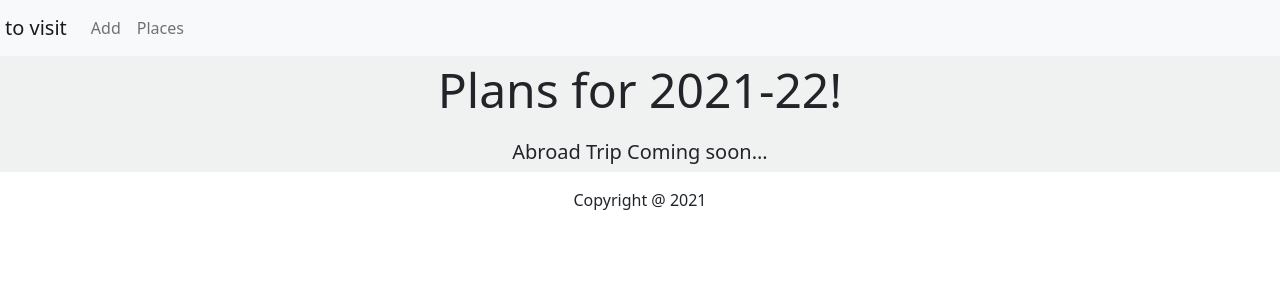
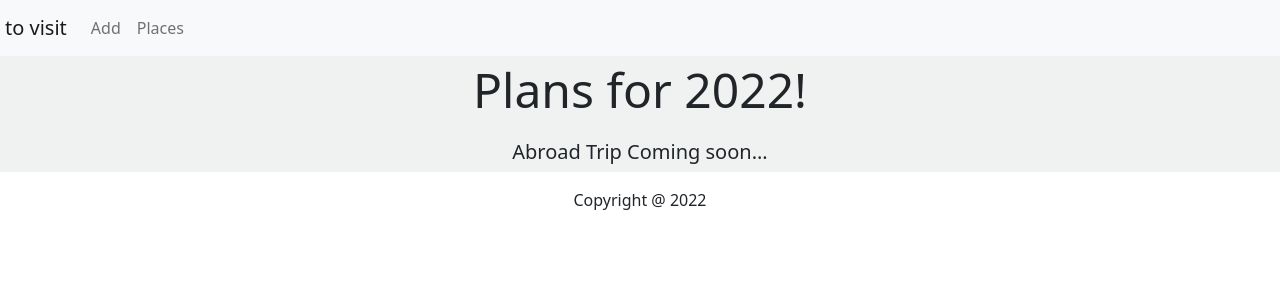
Before and after one commit to heman-7/to-visit-fe, a React (Create React App) app: page / in a window 1280 px wide. Shown: the top 300 px of the page. Built offline with nearby package versions, Linux system fonts and the light colour scheme.

Commit message:
[UPDATE] Updated copyright to 2022.

```diff
--- a/src/Components/Footer.js
+++ b/src/Components/Footer.js
@@ -1,5 +1,5 @@
 function Footer() {
-  return <div className="text-center">Copyright @ 2021</div>;
+  return <div className="text-center">Copyright @ 2022</div>;
 }
 
 export default Footer;
--- a/src/Components/Home.js
+++ b/src/Components/Home.js
@@ -6,7 +6,7 @@ const Home = () => {
     <div>
       <Jumbotron className="text-center bg-color">
         <h1 className="display-5" style={{ padding: 5 }}>
-          Plans for 2021-22!
+          Plans for 2022!
         </h1>
         <p className="lead" style={{ padding: 5 }}>
           Abroad Trip Coming soon...
--- a/src/Components/Places.js
+++ b/src/Components/Places.js
@@ -31,7 +31,10 @@ function Places(props) {
 
   return (
     <div className="container">
-      <Card className="text-center" style={{ display: "block", padding: 10 , border: 0}}>
+      <Card
+        className="text-center"
+        style={{ display: "block", padding: 10, border: 0 }}
+      >
         <CardBody>
           <CardTitle tag="h5">{props.city}</CardTitle>
           <CardSubtitle>
@@ -44,11 +47,11 @@ function Places(props) {
           </CardText>
         </CardBody>
         <Row>
-        <Col md="5"></Col>
+          <Col md="5"></Col>
           <Col md="1">
             <Button
               color="warning"
-              style={{ width: 80 }}
+              style={{}}
               onClick={() => {
                 updateHandler(props.id);
               }}
@@ -56,10 +59,11 @@ function Places(props) {
               Update
             </Button>
           </Col>
+          &nbsp;
           <Col md="1">
             <Button
               color="danger"
-              style={{ width: 80 }}
+              style={{}}
               onClick={() => {
                 deleteHandler(props.id);
               }}
```
